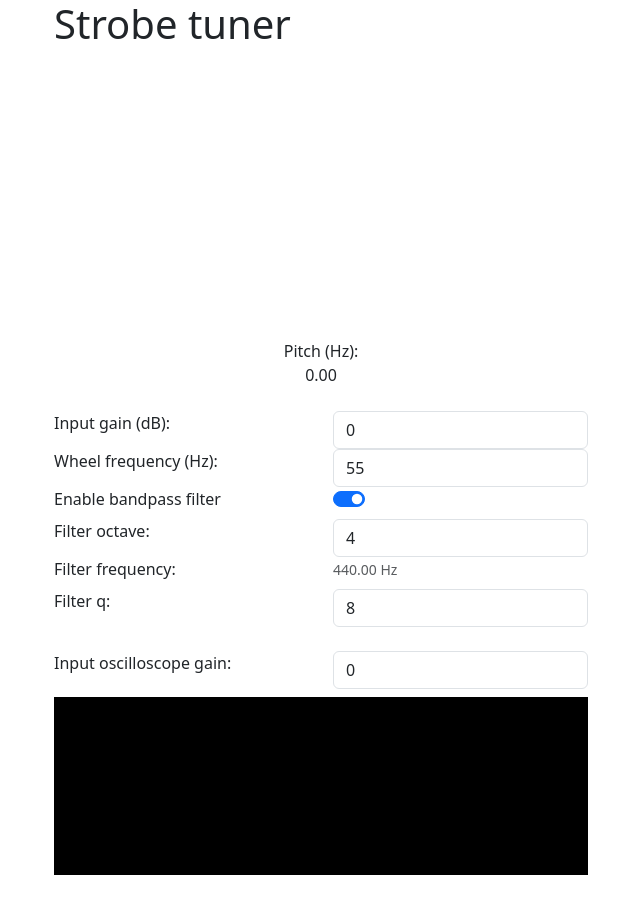
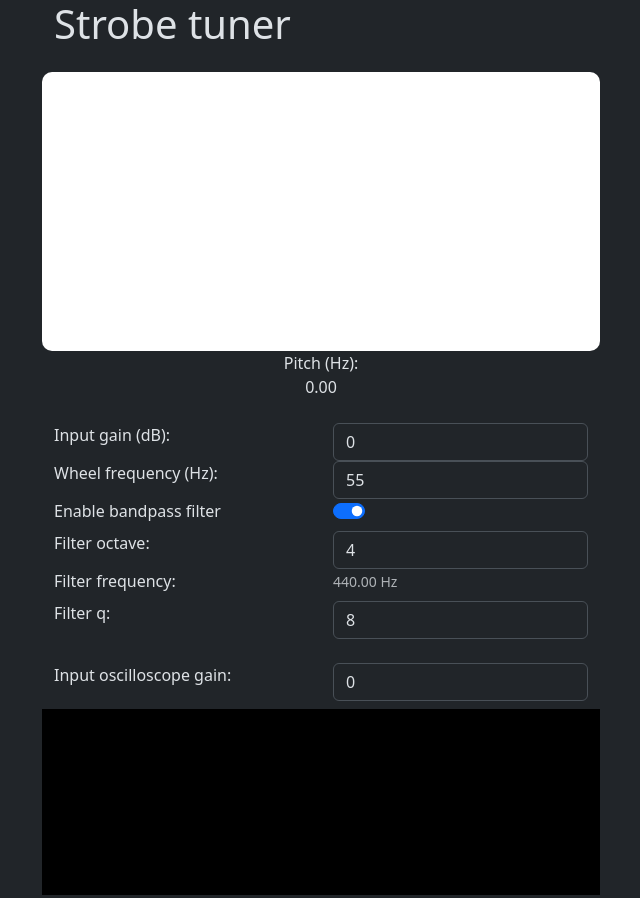
Before and after one commit to frun36/strobe-tuner, a React (Vite) app: page / in a window 1280 px wide. Shown: the top 898 px of the page, without its empty margins (319-959 px from the left). Built offline with nearby package versions, Linux system fonts and the light colour scheme; no server answers.

Commit message:
Set dark mode

```diff
--- a/index.html
+++ b/index.html
@@ -1,5 +1,5 @@
 <!doctype html>
-<html lang="en">
+<html lang="en" data-bs-theme="dark">
 
 <head>
     <meta charset="UTF-8" />
--- a/src/components/Oscilloscope.jsx
+++ b/src/components/Oscilloscope.jsx
@@ -49,7 +49,9 @@ export default function Oscilloscope({ buffer, gainLabel }) {
             </Form.Group>
         </Row>
         <Row>
-            <canvas ref={canvasRef} width={600} height={200} />
+            <canvas ref={canvasRef} width={600} height={200} style={{
+                padding: "0px",
+            }} />
         </Row>
     </div>
 }
--- a/src/components/TunerDisplay.jsx
+++ b/src/components/TunerDisplay.jsx
@@ -30,7 +30,10 @@ export default function TunerDisplay({ img, positionBuffer, pitch }) {
 
     return <div className="my-4 text-center">
         <Row>
-            <canvas ref={canvasRef} width="400" height="200" />
+            <canvas ref={canvasRef} width="400" height="200" style={{
+                borderRadius: "10px",
+                padding: "0px",
+            }} />
         </Row>
         <Row>
             <label htmlFor="inputFrequency">Pitch (Hz): </label>
```
